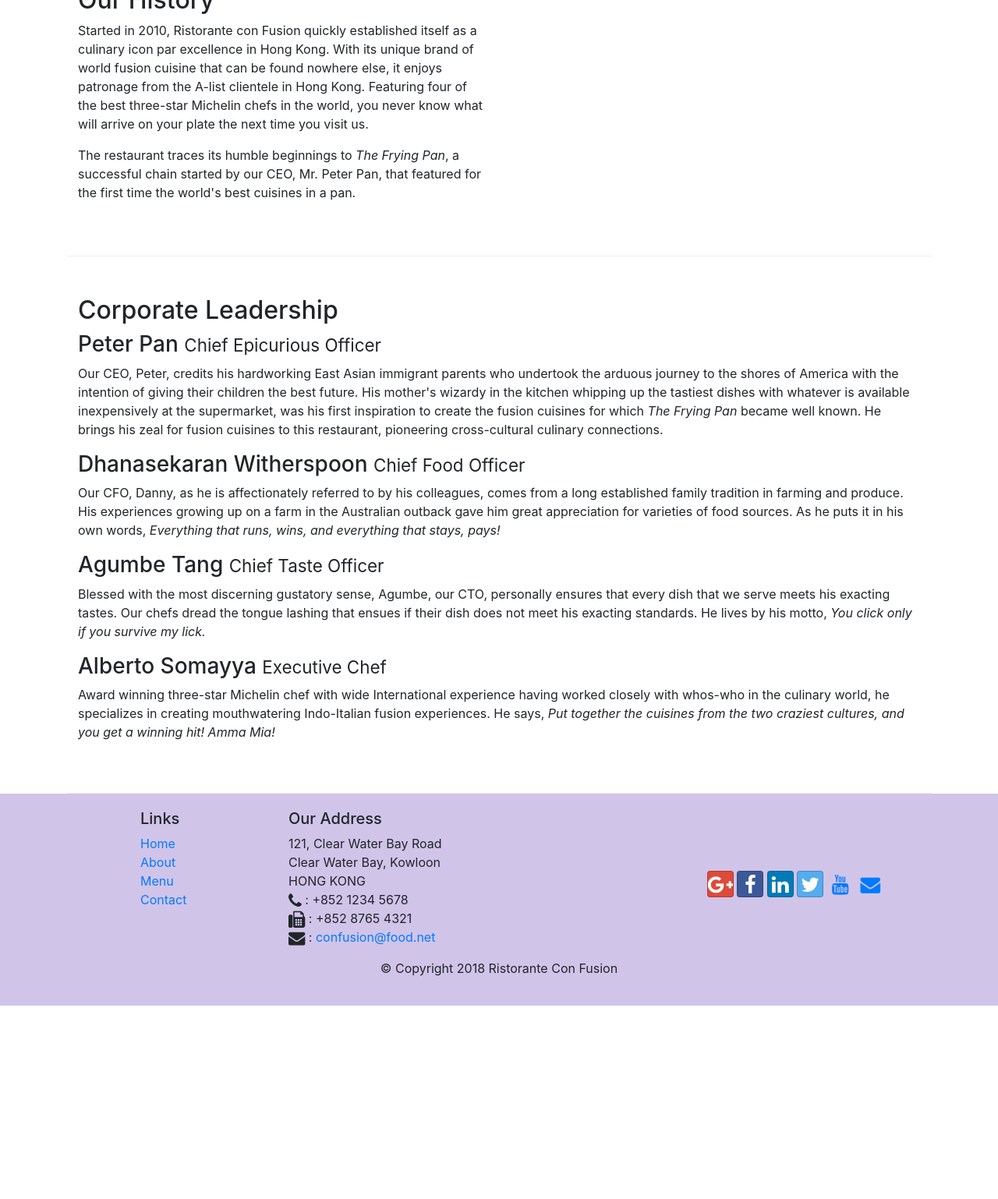
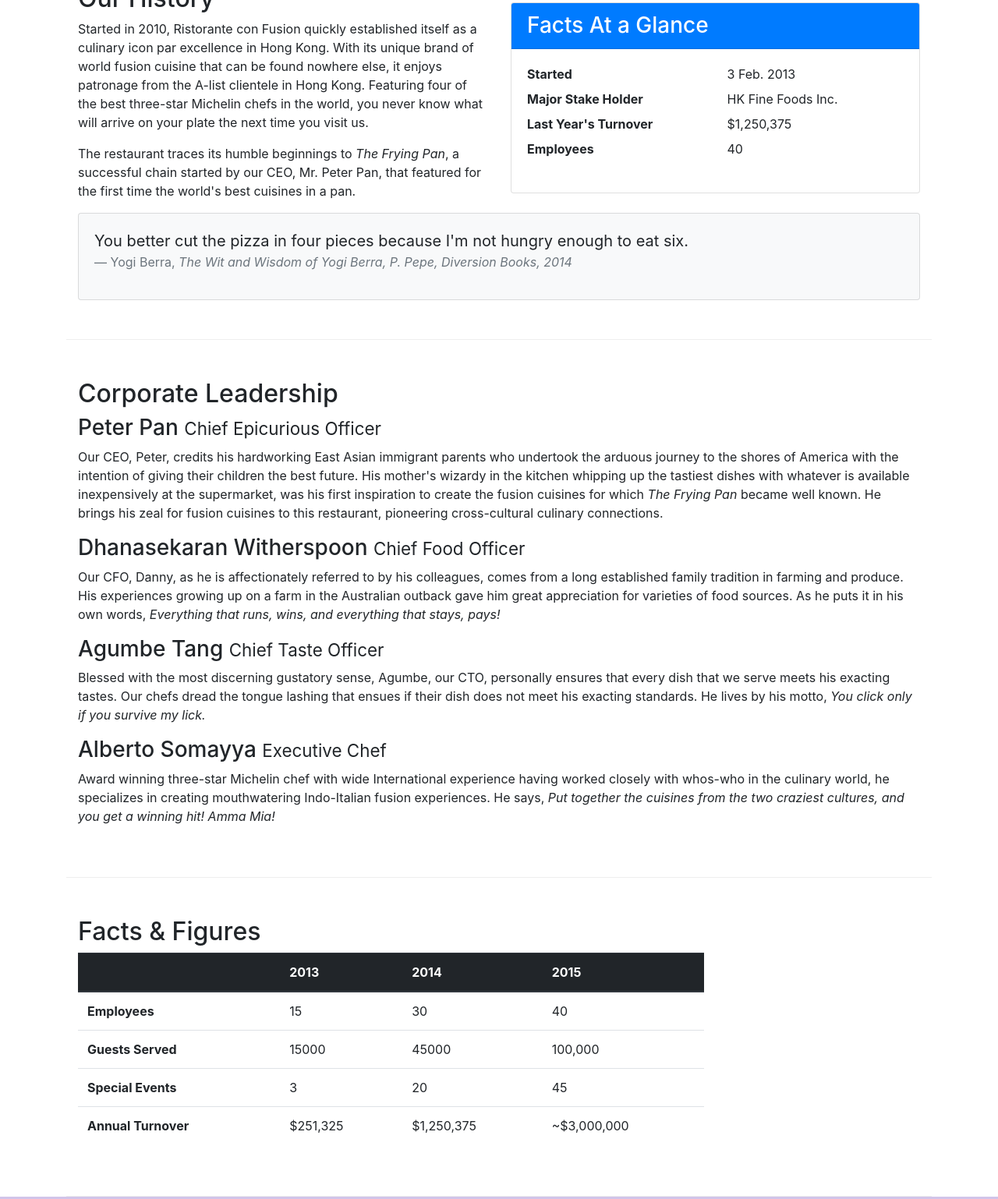
Before and after one commit to hvrgupta/Part-1-Front-end-Web-UI-Framework, a website: page aboutus.html in a window 1280 px wide. Shown: the part 536-2074 px from the top of the page at 78% size. Before the commit the page ends 1826 px from the top, so only its background shows below. Drawn offline with nearby package versions, Linux system fonts and the light colour scheme.

Commit message:
Tables and cards

```diff
--- a/aboutus.html
+++ b/aboutus.html
@@ -63,8 +63,36 @@
                 <p>Started in 2010, Ristorante con Fusion quickly established itself as a culinary icon par excellence in Hong Kong. With its unique brand of world fusion cuisine that can be found nowhere else, it enjoys patronage from the A-list clientele in Hong Kong.  Featuring four of the best three-star Michelin chefs in the world, you never know what will arrive on your plate the next time you visit us.</p>
                 <p>The restaurant traces its humble beginnings to <em>The Frying Pan</em>, a successful chain started by our CEO, Mr. Peter Pan, that featured for the first time the world's best cuisines in a pan.</p>
             </div>
-            <div>
+            <div class="col-12 col-sm-6">
+                <div class="card">
+                    <h3 class="card-header bg-primary text-white">Facts At a Glance</h3>
+                    <div class="card-body">
+                        <dl class="row">
+                            <dt class="col-6">Started</dt>
+                            <dd class="col-6">3 Feb. 2013</dd>
+                            <dt class="col-6">Major Stake Holder</dt>
+                            <dd class="col-6">HK Fine Foods Inc.</dd>
+                            <dt class="col-6">Last Year's Turnover</dt>
+                            <dd class="col-6">$1,250,375</dd>
+                            <dt class="col-6">Employees</dt>
+                            <dd class="col-6">40</dd>
+                        </dl>
+                    </div>
+                </div>
             </div>
+            <div class="col-12">
+                <div class="card card-body bg-light">
+                    <blockquote class="blockquote">
+                        <p class="mb-0">You better cut the pizza in four pieces because
+                            I'm not hungry enough to eat six.</p>
+                        <footer class="blockquote-footer">Yogi Berra,
+                            <cite title="Source Title">The Wit and Wisdom of Yogi Berra,
+                            P. Pepe, Diversion Books, 2014</cite>
+                        </footer>
+                    </blockquote>
+                </div>
+            </div>
+
         </div>
 
 
@@ -81,8 +109,51 @@
                 <p class="d-none d-sm-block">Award winning three-star Michelin chef with wide International experience having worked closely with whos-who in the culinary world, he specializes in creating mouthwatering Indo-Italian fusion experiences. He says, <em>Put together the cuisines from the two craziest cultures, and you get a winning hit! Amma Mia!</em></p>
             </div>
        </div>
-
+       <div class="row row-content">
+           <div class="col-12 col-sm-9">
+               <h2>Facts &amp; Figures</h2>
+               <div class="table-responsive">
+                   <table class="table table-stripped">
+                       <thead class="thead-dark">
+                           <th>&nbsp;</th>
+                           <th>2013</th>
+                           <th>2014</th>
+                           <th>2015</th>
+                       </thead>
+                       <tbody>
+                            <tr>
+                                <th>Employees</th>
+                                <td>15</td>
+                                <td>30</td>
+                                <td>40</td>
+                            </tr>
+                            <tr>
+                                <th>Guests Served</th>
+                                <td>15000</td>
+                                <td>45000</td>
+                                <td>100,000</td>
+                            </tr>
+                            <tr>
+                                <th>Special Events</th>
+                                <td>3</td>
+                                <td>20</td>
+                                <td>45</td>
+                            </tr>
+                            <tr>
+                                <th>Annual Turnover</th>
+                                <td>$251,325</td>
+                                <td>$1,250,375</td>
+                                <td>~$3,000,000</td>
+                            </tr>
+                       </tbody>
+                   </table>
+               </div>
+           </div>
+           <div class="col-12 col-sm-3">
+            </div>
+       </div>
     </div>
+</div>
 
     <footer class="footer">
         <div class="container">
```
